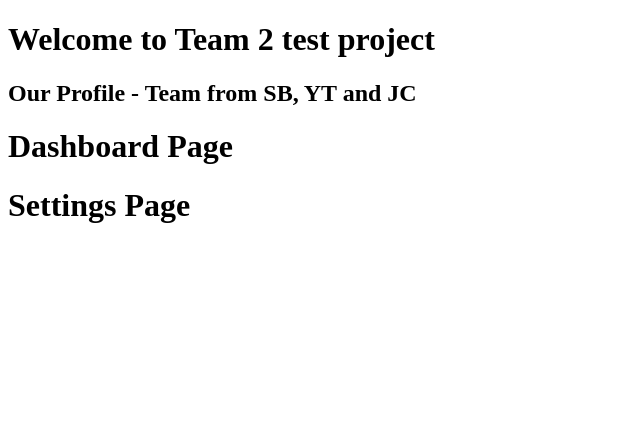
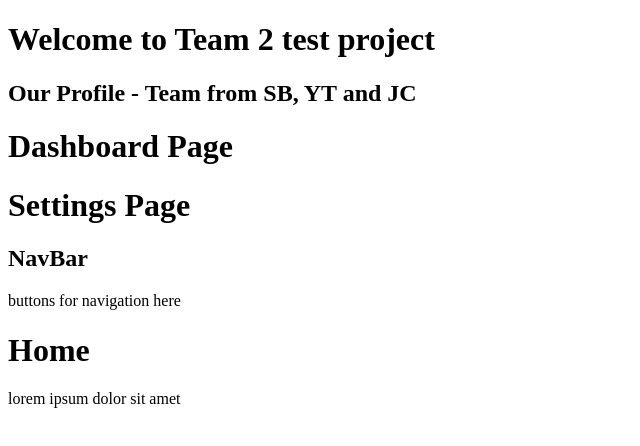
Before and after one commit to shuklasubodh/team-app, a React (Vite) app: page / in a window 1280 px wide. Shown: the top 446 px of the page, without its empty margins (0-640 px from the left). Built offline with nearby package versions, Linux system fonts and the light colour scheme.

Commit message:
yt change App.jsx

```diff
--- a/src/App.jsx
+++ b/src/App.jsx
@@ -2,6 +2,8 @@ import Welcome from "./components/Welcome";
 import Profile from "./components/Profile";
 import Dashboard from "./components/dashboard";
 import Settings from "./components/settings";
+import NavBar from "./components/NavBar";
+import Home from "./components/Home";
 
 function App() {
   return (
@@ -10,6 +12,8 @@ function App() {
       <Profile />
       <Dashboard />
       <Settings />
+      <NavBar />
+      <Home />
     </div>
   );
 }
```
